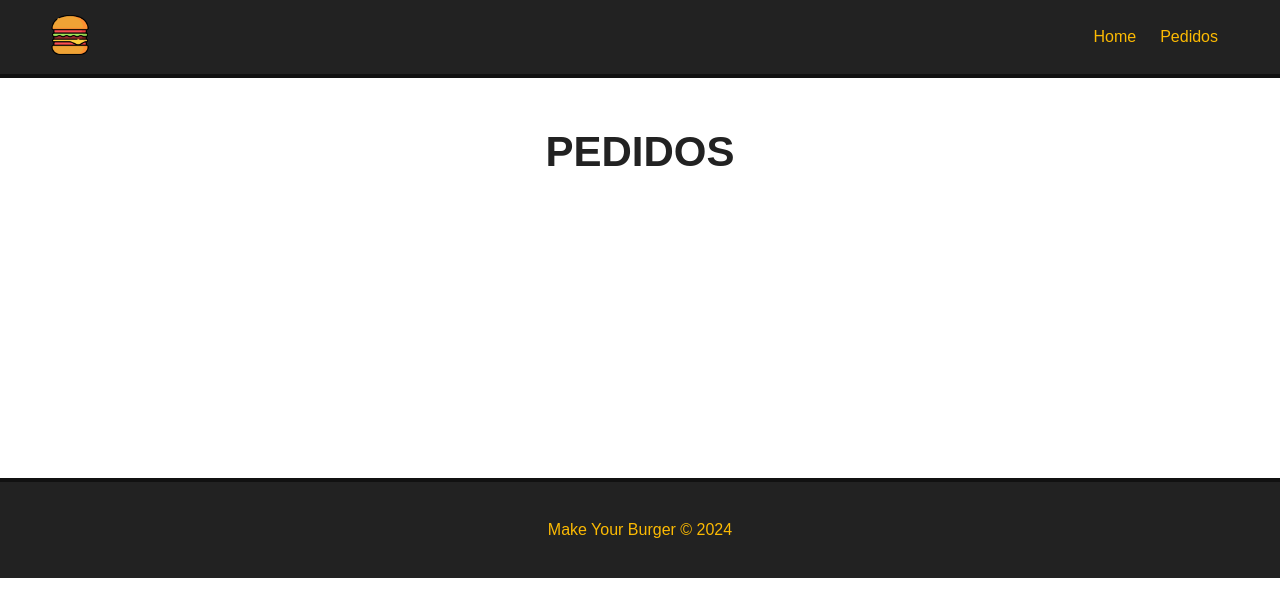
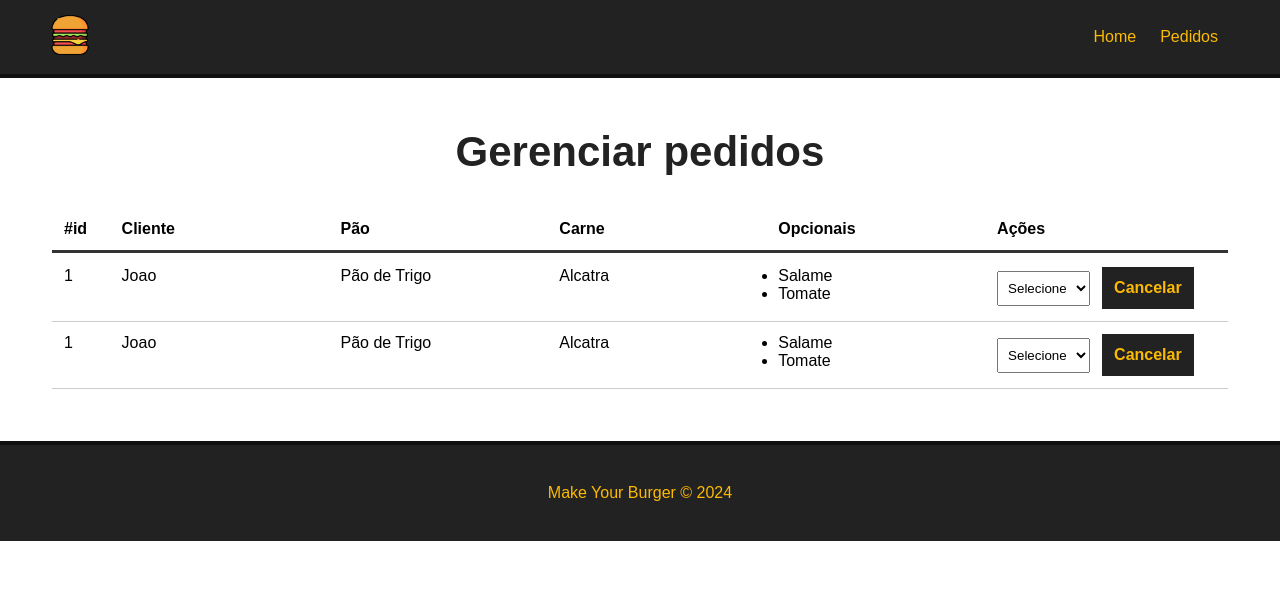
Before and after one commit to Pablison/Projeto-Burger, a Vue app: page /pedidos in a window 1280 px wide. Shown: the top 616 px of the page. Built offline with nearby package versions, Linux system fonts and the light colour scheme.

Commit message:
dashboard de pedidos criada

```diff
--- a/src/App.vue
+++ b/src/App.vue
@@ -34,7 +34,7 @@ export default {
 
   .main-container {
     margin: 50px;
-    min-height: 300px;
+    min-height: 250px;
   }
 
   h1{
--- a/src/components/BurgerForm.vue
+++ b/src/components/BurgerForm.vue
@@ -11,7 +11,7 @@
                 <div class="input-container">
                     <label for="pao">Escolha o pão:</label>
                     <select name="pao" id="pao" v-model="pao">
-                        <option value="">Selecione seu pão</option>
+                        <option>Selecione seu pão</option>
                         <option v-for="pao in paes" :key="pao.id" :value="pao.tipo">
                             {{ pao.tipo }}
                         </option>
@@ -20,7 +20,7 @@
                 <div class="input-container">
                     <label for="carne">Escolha a carne do seu Burger:</label>
                     <select name="carne" id="carne" v-model="carne">
-                        <option value="">Selecione o tipo de carne</option>
+                        <option>Selecione o tipo de carne</option>
                         <option v-for="carne in carnes" :key="carne.id" :value="carne.tipo">
                             {{ carne.tipo }}
                         </option>
@@ -124,7 +124,7 @@ export default {
         display: flex;
         flex-direction: column;
         align-items: center;
-        height: 100vh; /* Isso faz com que o formulário ocupe toda a altura da viewport */
+        height: 85vh; /* Isso faz com que o formulário ocupe toda a altura da viewport */
     }
 
     .input-container{
--- /dev/null
+++ b/src/components/Dashboard.vue
@@ -0,0 +1,119 @@
+<template>
+        <table id="burger-table">
+            <thead>
+                <tr id="burger-table-heading">
+                    <th class="order-id">#id</th>
+                    <th>Cliente</th>
+                    <th>Pão</th>
+                    <th>Carne</th>
+                    <th>Opcionais</th>
+                    <th>Ações</th>
+                </tr>
+            </thead>
+            <tbody id="burger-table-rows">
+                <tr class="burger-table-row">
+                    <td class="order-number">1</td>
+                    <td>Joao</td>
+                    <td>Pão de Trigo</td>
+                    <td>Alcatra</td>
+                    <td>
+                        <ul>
+                            <li>Salame</li>
+                            <li>Tomate</li>
+                        </ul>
+                    </td>
+                    <td>
+                        <select name="status" class="status">
+                            <option>Selecione</option>
+                        </select>
+                        <button class="delete-btn">Cancelar</button>
+                    </td>
+                </tr>
+                <tr class="burger-table-row">
+                    <td class="order-number">1</td>
+                    <td>Joao</td>
+                    <td>Pão de Trigo</td>
+                    <td>Alcatra</td>
+                    <td>
+                        <ul>
+                            <li>Salame</li>
+                            <li>Tomate</li>
+                        </ul>
+                    </td>
+                    <td>
+                        <select name="status" class="status">
+                            <option>Selecione</option>
+                        </select>
+                        <button class="delete-btn">Cancelar</button>
+                    </td>
+                </tr>
+            </tbody>
+        </table>
+</template>
+
+<script>
+export default {
+    name: "Dashboard"
+}
+</script>
+
+<style scoped>
+
+#burger-table {
+    width: 100%;
+    margin: 0 auto;
+}
+
+#burger-table-heading,
+#burger-table-rows,
+.burger-table-row {
+    display: flex;
+    flex-wrap: wrap;
+}
+
+#burger-table-heading {
+    font-weight: bold;
+    padding: 12px;
+    border-bottom: 3px solid #333;
+}
+
+#burger-table-heading th,
+.burger-table-row td{
+    width: 19%;
+    text-align: left;
+}
+
+.burger-table-row {
+    width: 100%;
+    padding: 12px;
+    border-bottom: 1px solid #CCC;
+}
+
+#burger-table-heading .order-id,
+.burger-table-row .order-number{
+    width: 5%;
+}
+
+select {
+    padding: 8px 6px;
+    margin-right: 12px;
+}
+
+.delete-btn {
+    background-color: #222;
+    color: #fcba03;
+    font-weight: bold;
+    border: 2px solid #222;
+    padding: 10px;
+    font-size: 16px;
+    margin: 0 auto;
+    cursor: pointer;
+    transition: .5s;
+}
+
+.delete-btn:hover {
+    background-color: transparent;
+    color: #222;
+}
+
+</style>
--- a/src/views/Pedidos.vue
+++ b/src/views/Pedidos.vue
@@ -1,8 +1,18 @@
 <template>
   <div class="main-container">
-    <h1>PEDIDOS</h1>
+    <h1>Gerenciar pedidos</h1>
+    <Dashboard />
   </div>
 </template>
 
-<style>
-</style>
+<script>
+
+import Dashboard from "../components/Dashboard.vue";
+
+export default {
+  name: "Pedidos",
+  components: {
+    Dashboard
+  }
+}
+</script>
```
